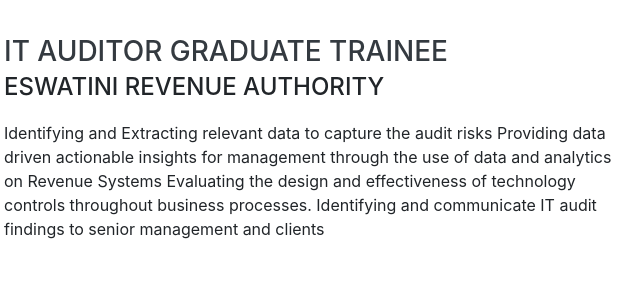
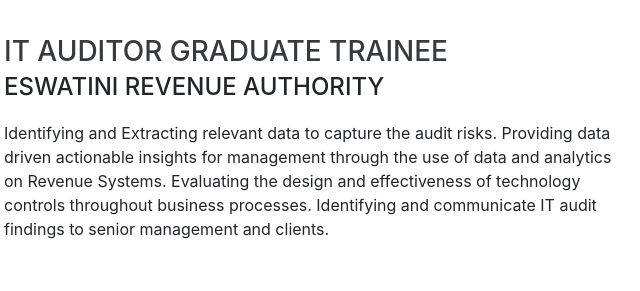
Before and after one commit to EmmanuelJF/resume, a website with bundled scripts: page index.html in a window 1280 px wide. Shown: the part 900-1191 px from the top of the page, 316-956 px from the left. Built offline with nearby package versions, Linux system fonts and the light colour scheme; a web font is replaced by a local one.

Commit message:
Update index.html

```diff
--- a/index.html
+++ b/index.html
@@ -104,10 +104,10 @@
             <h3 class="mb-0">IT Auditor Graduate Trainee</h3>
             <div class="subheading mb-3">Eswatini Revenue Authority</div>
             <p>
-                Identifying and Extracting relevant data to capture the audit risks
-                Providing data driven actionable insights for management through the use of data and analytics on Revenue Systems
+                Identifying and Extracting relevant data to capture the audit risks.
+                Providing data driven actionable insights for management through the use of data and analytics on Revenue Systems.
                 Evaluating the design and effectiveness of technology controls throughout business processes.
-                Identifying and communicate IT audit findings to senior management and clients
+                Identifying and communicate IT audit findings to senior management and clients.
             </p>
           </div>
           <div class="resume-date text-md-right">
```
